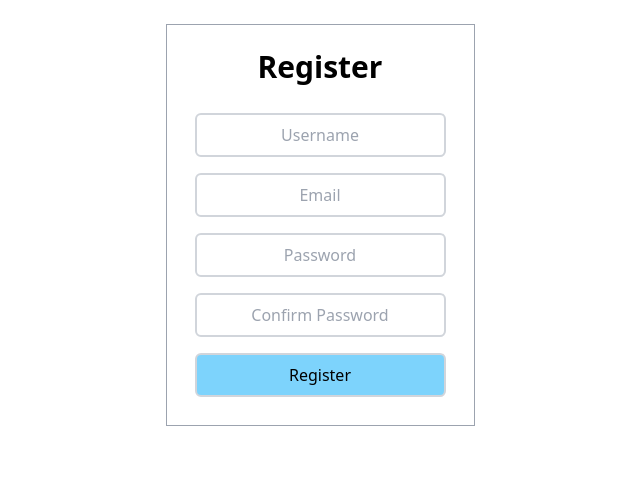
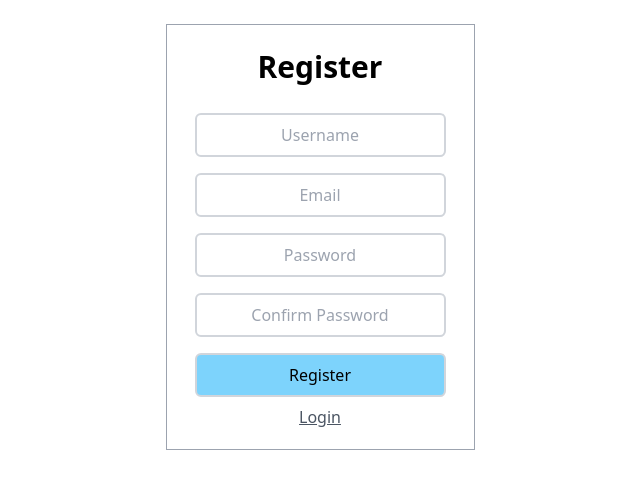
Before and after one commit to CodeConnects/music-player, a React (Create React App) app in the folder client/: page /register in a window 1280 px wide. Shown: the top 488 px of the page, without its empty margins (320-960 px from the left). Built offline with nearby package versions, Linux system fonts and the light colour scheme.

Commit message:
add cross links to forms

```diff
--- a/client/src/pages/Register.js
+++ b/client/src/pages/Register.js
@@ -1,5 +1,6 @@
 import React, { useState } from "react";
 import axios from "axios";
+import { Link } from "react-router-dom";
 
 function Register() {
   const [user, setUser] = useState({
@@ -58,6 +59,7 @@
         <button
           className="border-2 border-gray-300 rounded-md p-2 m-2 bg-sky-300 hover:bg-sky-500"
           onClick={register}>Register</button>
+        <Link to="/login" className="text-gray-600 underline">Login</Link>
       </div>
     </div>
   );
```
